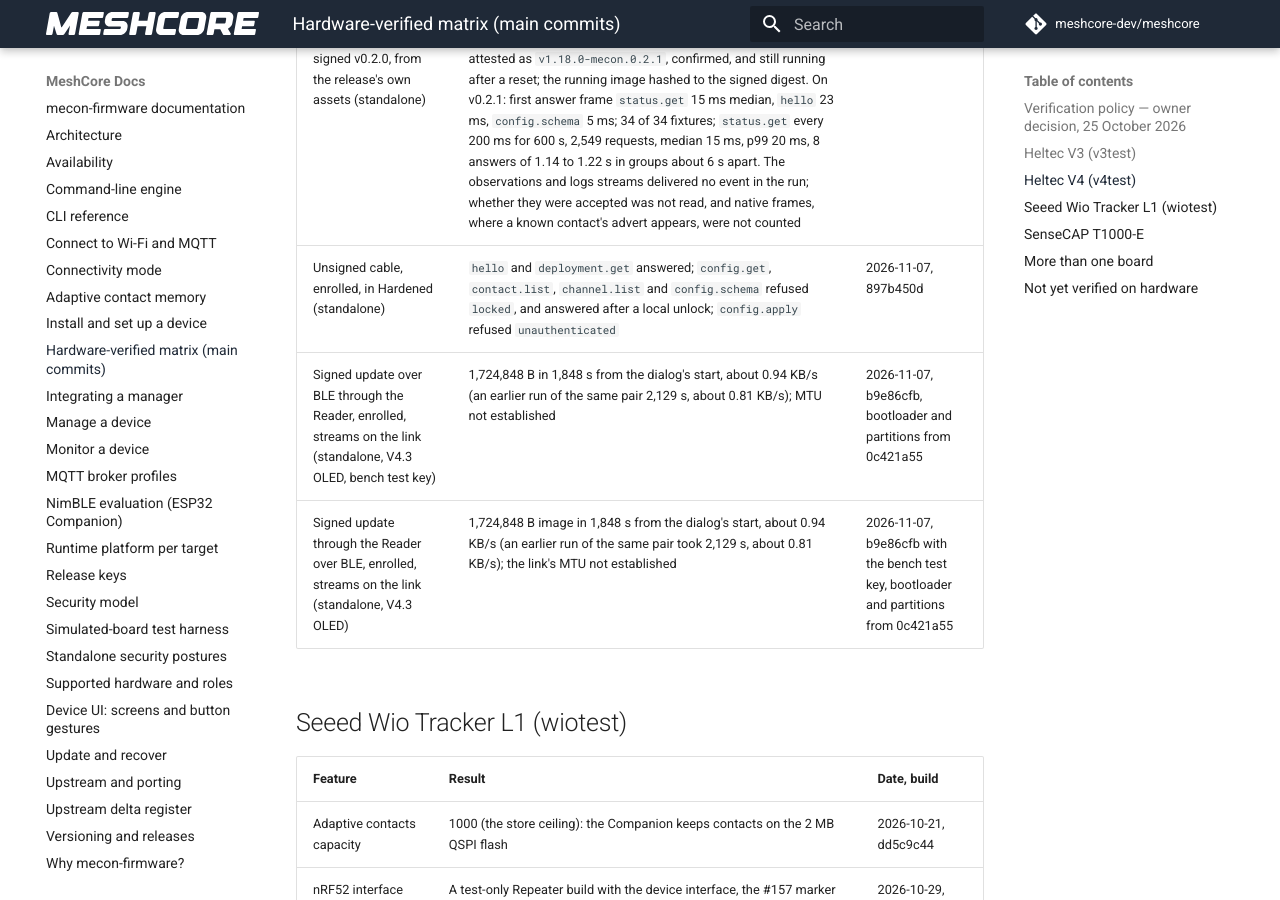
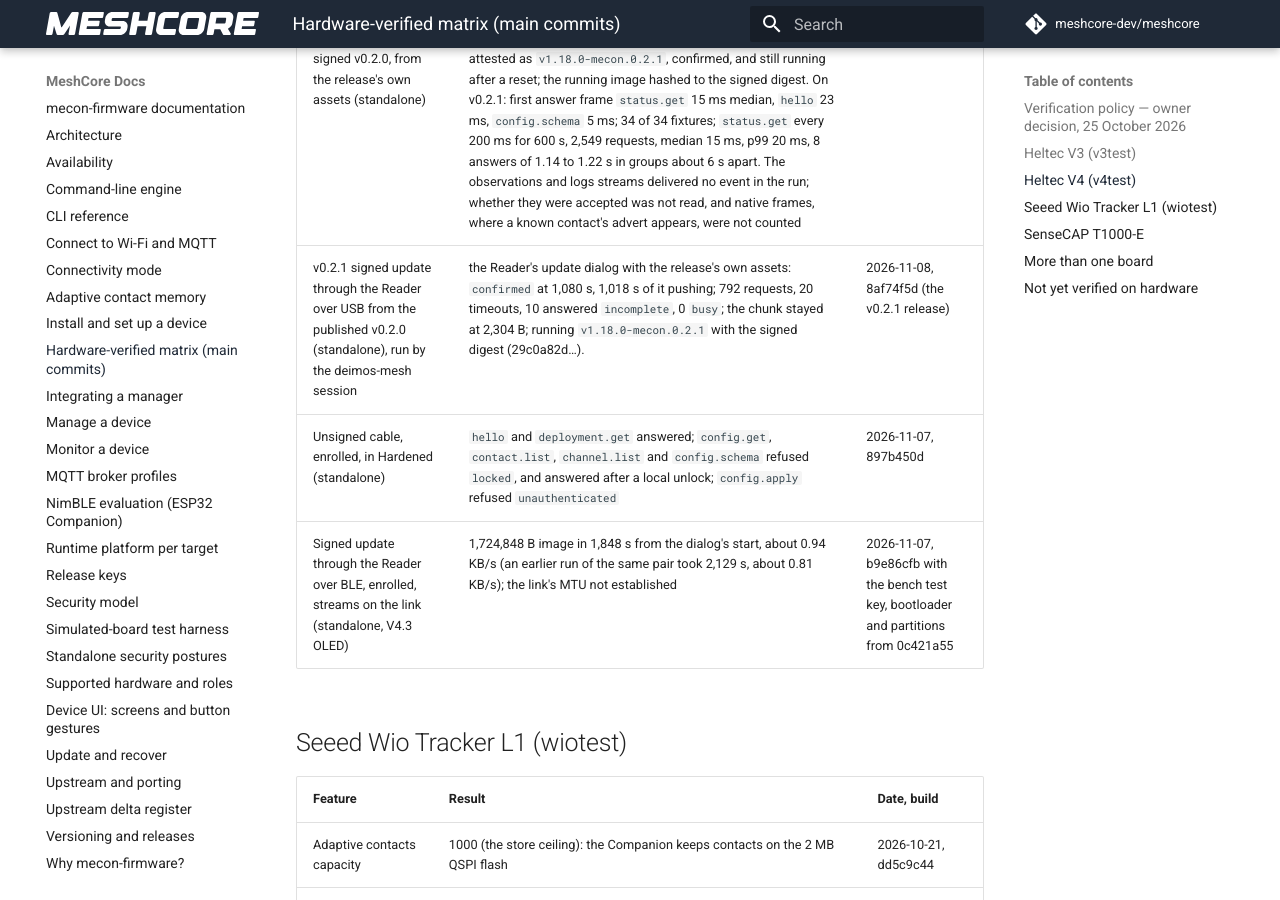
Before and after one commit to hoejriis/mecon-firmware, an MkDocs documentation site: the page built from docs/HARDWARE_VERIFIED.md, in a window 1280 px wide and 900 px high, scrolled down 11153 px. Built offline with MkDocs 1.6.1 and Material for MkDocs 9.7.7, drawn with Linux system fonts in a browser that asks for light colours; comment, search, counter and statistics services are not loaded.

Commit message:
Docs: the Reader's v0.2.1 update on v4test; one duplicated row
The deimos-mesh session pushed v0.2.1 onto v4test through the Reader's update dialog, from the
published v0.2.0, and it was confirmed; its counts go on the V4 page beside our own USB run. The
same session reported the nRF52 path through the Reader on wiotest, but without a build, so it is
not a row here. The V4 BLE-through-the-Reader row appeared twice with the same figures.

Co-Authored-By: Claude Opus 5.5 (1M context) <noreply@anthropic.com>

```diff
--- a/docs/HARDWARE_VERIFIED.md
+++ b/docs/HARDWARE_VERIFIED.md
@@ -118,8 +118,8 @@ Reading a release on a Heltec V3 or V4 includes `tools/mecon_latency_hw.py <port
 | Time to the first answer frame over USB, by build (standalone, `tools/mecon_latency_hw.py` and a probe, reads only) | `status.get` median: 57609aec 15 ms, 04142b60 15 ms, 98898d3a 936 ms (v0.2.0 is one commit later); `hello` and `config.schema` the same pattern; the rest of an answer follows within about 10 ms. With only the native USB fix reversed on 98898d3a: the same 2.53 s long reads and 2.18 KB/s push, and 2 of 67 long reads lost frames | 2026-11-07 |
 | The binding read on request only (98898d3a plus this change, standalone) | first frame 15 to 20 ms; a real signed push of the whole 1,753,456 B image in 89 s, 19.3 KB/s, 0 retries, against 787 s at 2.17 KB/s before. Over 130 s of `status.get` every 200 ms: median 15 ms, with no read once a minute (before: 905, 834 and 740 ms at 0, 59 and 119 s); two answers still took 1,189 and 880 ms, cause not known. Repeater console, with the per-request change only: `config.schema` median 0.05 s against 0.93 s | 2026-11-07, 98898d3a plus this change |
 | v0.2.1 signed update over USB from the signed v0.2.0, from the release's own assets (standalone) | the same three refusals; 1,753,840 B pushed in 780 s, 0 retries (the image is received by v0.2.0, which is slow on every chunk); attested as `v1.18.0-mecon.0.2.1`, confirmed, and still running after a reset; the running image hashed to the signed digest. On v0.2.1: first answer frame `status.get` 15 ms median, `hello` 23 ms, `config.schema` 5 ms; 34 of 34 fixtures; `status.get` every 200 ms for 600 s, 2,549 requests, median 15 ms, p99 20 ms, 8 answers of 1.14 to 1.22 s in groups about 6 s apart. The observations and logs streams delivered no event in the run; whether they were accepted was not read, and native frames, where a known contact's advert appears, were not counted | 2026-11-08, 8af74f5d |
+| v0.2.1 signed update through the Reader over USB from the published v0.2.0 (standalone), run by the deimos-mesh session | the Reader's update dialog with the release's own assets: `confirmed` at 1,080 s, 1,018 s of it pushing; 792 requests, 20 timeouts, 10 answered `incomplete`, 0 `busy`; the chunk stayed at 2,304 B; running `v1.18.0-mecon.0.2.1` with the signed digest (29c0a82d…). | 2026-11-08, 8af74f5d (the v0.2.1 release) |
 | Unsigned cable, enrolled, in Hardened (standalone) | `hello` and `deployment.get` answered; `config.get`, `contact.list`, `channel.list` and `config.schema` refused `locked`, and answered after a local unlock; `config.apply` refused `unauthenticated` | 2026-11-07, 897b450d |
-| Signed update over BLE through the Reader, enrolled, streams on the link (standalone, V4.3 OLED, bench test key) | 1,724,848 B in 1,848 s from the dialog's start, about 0.94 KB/s (an earlier run of the same pair 2,129 s, about 0.81 KB/s); MTU not established | 2026-11-07, b9e86cfb, bootloader and partitions from 0c421a55 |
 | Signed update through the Reader over BLE, enrolled, streams on the link (standalone, V4.3 OLED) | 1,724,848 B image in 1,848 s from the dialog's start, about 0.94 KB/s (an earlier run of the same pair took 2,129 s, about 0.81 KB/s); the link's MTU not established | 2026-11-07, b9e86cfb with the bench test key, bootloader and partitions from 0c421a55 |
 
 ## Seeed Wio Tracker L1 (wiotest)
```
